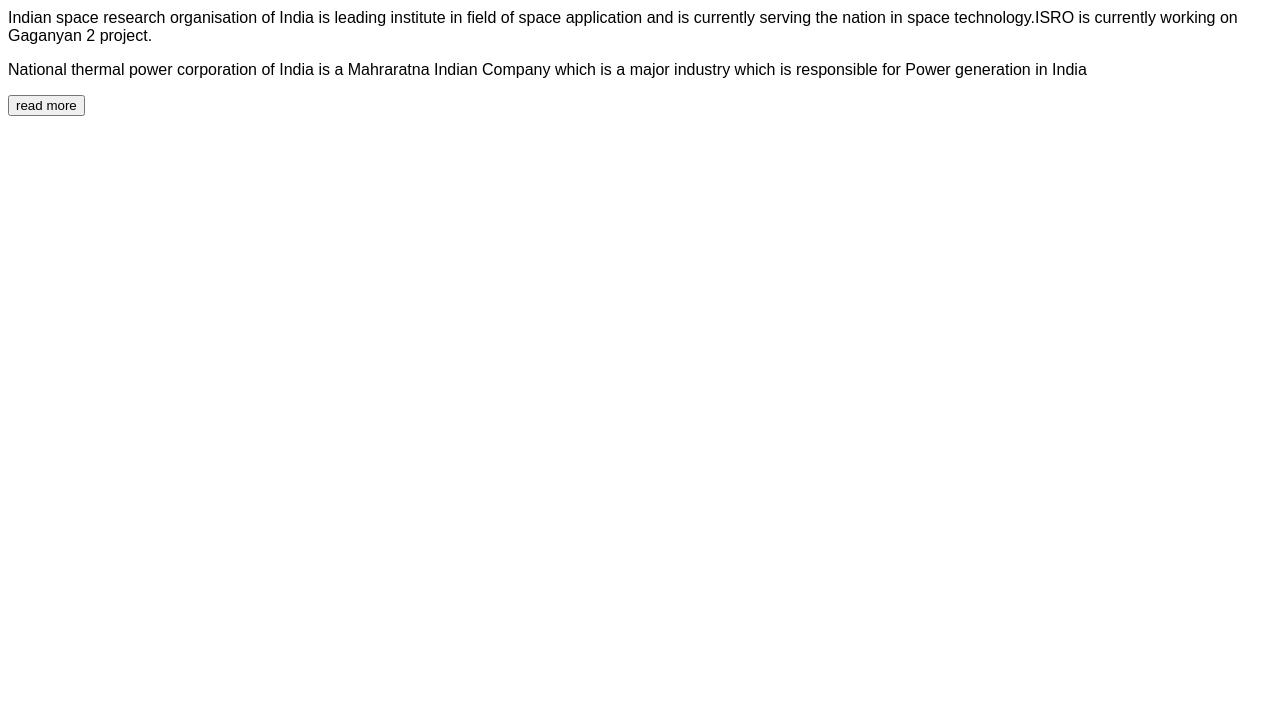
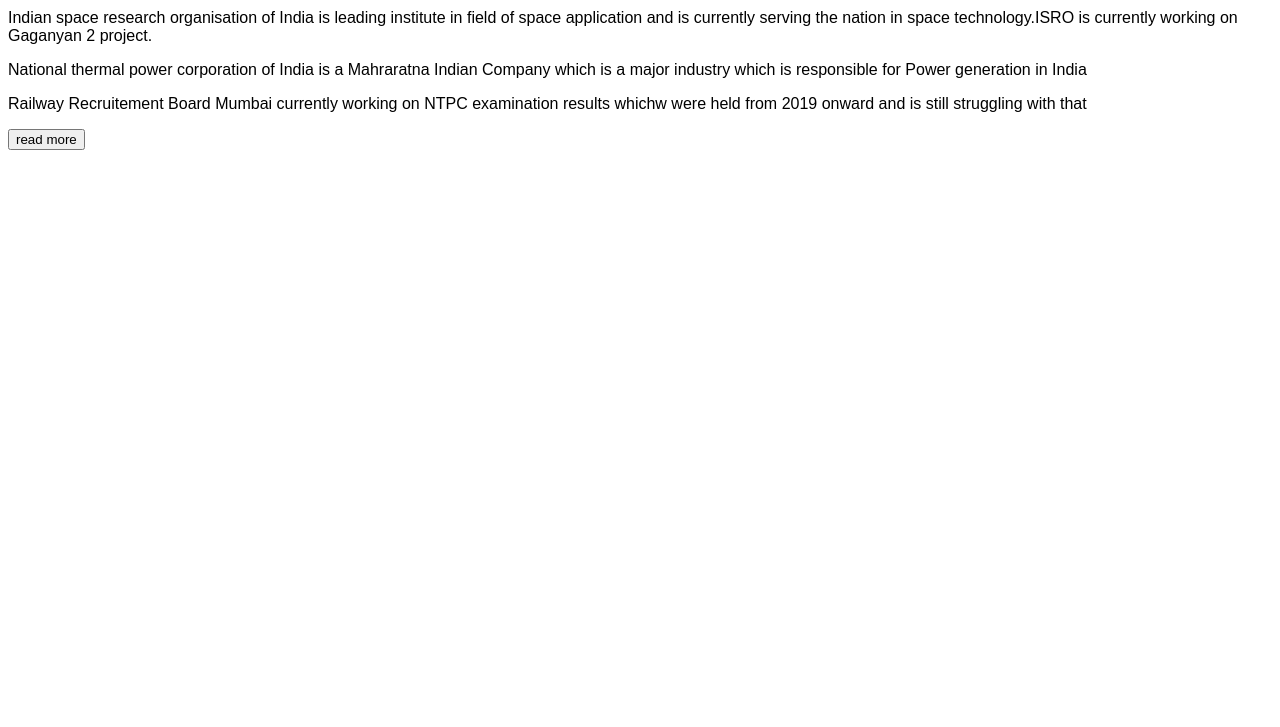
Before and after one commit to Mazharuddin1997/Repository2, a plain HTML site: page index.html in a window 1280 px wide. Shown: the part 73-800 px from the top of the page. Drawn offline with Linux system fonts and the light colour scheme.

Commit message:
RRB paragraph added in master

```diff
--- a/index.html
+++ b/index.html
@@ -19,6 +19,11 @@
       which is a major industry which is responsible for Power generation in
       India
     </p>
+    <p>
+      Railway Recruitement Board Mumbai currently working on NTPC examination
+      results whichw were held from 2019 onward and is still struggling with
+      that
+    </p>
     <button onclick="redirect()">read more</button>
     <script src="./src/javascript.js"></script>
   </body>
```
